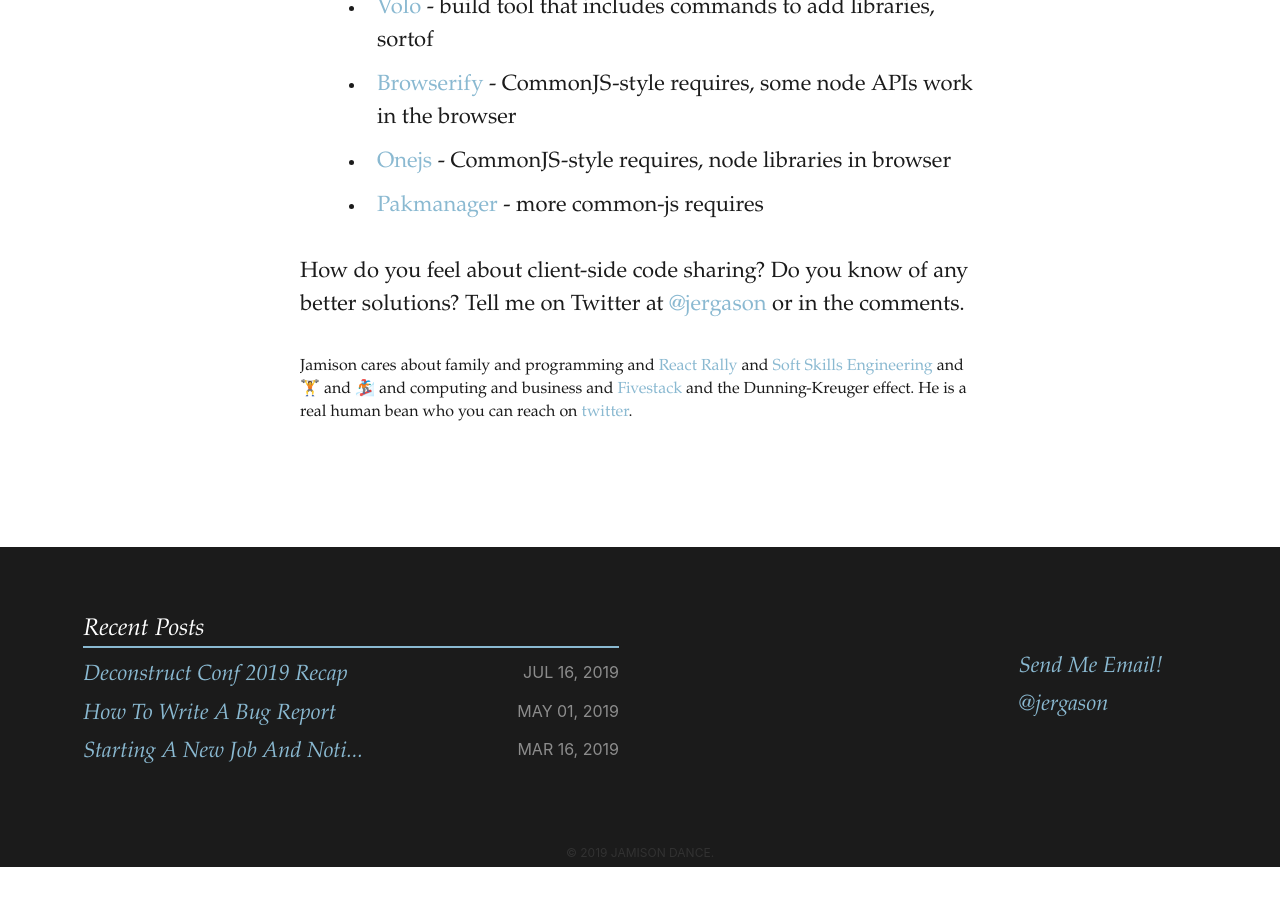
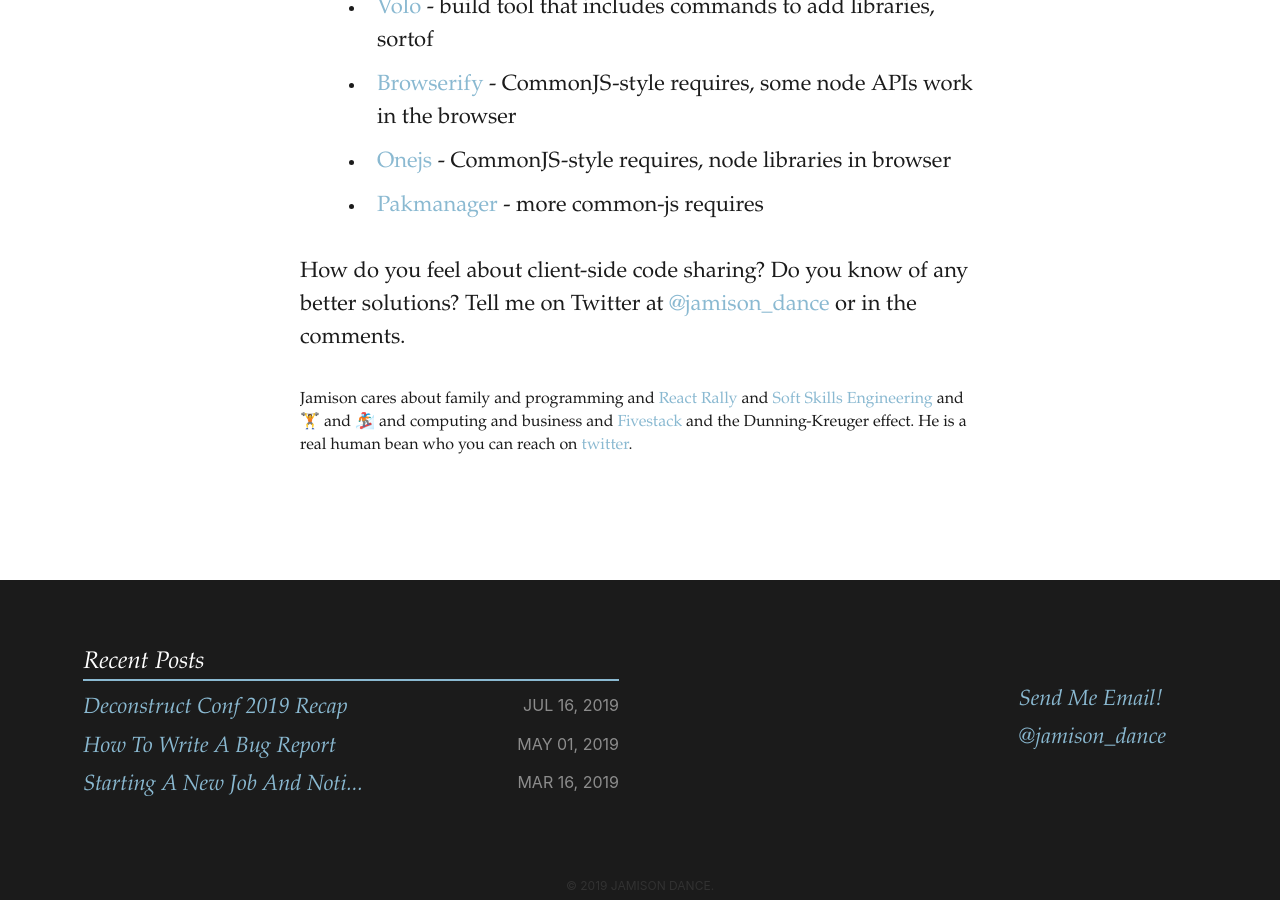
Before and after one commit to jergason/blorg, a Jekyll site: the page built from _posts/2012-06-21-browser-code-sharing-is-terribad.md, in a window 1280 px wide and 900 px high, scrolled down 4412 px. Built offline with Jekyll 4.4.1, drawn with Linux system fonts in a browser that asks for light colours; Markdown is read by kramdown in place of the engine named in the settings; comment, search, counter and statistics services are not loaded; before the commit the page ends 5279 px from its top, so only the background shows below that.

Commit message:
update twitter link

```diff
--- a/_config.yml
+++ b/_config.yml
@@ -6,11 +6,11 @@
 
 authors:
   jamison:
-    bio: "Jamison cares about family and programming and <a href=\"https://reactrally.com\">React Rally</a> and <a href=\"https://softskills.audio\">Soft Skills Engineering</a> and 🏋️ and 🏂 and computing and business and <a href=\"https://fivestack.computer\">Fivestack</a> and the Dunning-Kreuger effect. He is a real human bean who you can reach on <a href=\"https://twitter.com/jergason\">twitter</a>."
+    bio: "Jamison cares about family and programming and <a href=\"https://reactrally.com\">React Rally</a> and <a href=\"https://softskills.audio\">Soft Skills Engineering</a> and 🏋️ and 🏂 and computing and business and <a href=\"https://fivestack.computer\">Fivestack</a> and the Dunning-Kreuger effect. He is a real human bean who you can reach on <a href=\"https://twitter.com/jamison_dance\">twitter</a>."
     display_name: Jamison Dance
     gravatar: 6b3da28d67c0c30048665399688f0fdc
     email: hi@jamison.dance
-    twitter: jergason
+    twitter: jamison_dance
     github: jergason
 
 
@@ -18,7 +18,7 @@
 owner:
   name: Jamison Dance
   email: hi@jamison.dance
-  twitter: jergason
+  twitter: jamison_dance
   github: jergason
   disqus: jergason
   # Plug in your disqus shortname!
--- a/_posts/2012-06-21-browser-code-sharing-is-terribad.md
+++ b/_posts/2012-06-21-browser-code-sharing-is-terribad.md
@@ -53,7 +53,7 @@
 Linking to a GitHub repo has all of the same drawback as linking to
 `code.jquery.com`, but will also get you rate-limited.
 
-<blockquote class="twitter-tweet" data-in-reply-to="215962283627642880"><p>@<a href="https://twitter.com/jergason">jergason</a> we’re not a CDN (and you’ll see a perf hit in doing so). We rate limit you on those blob accesses, too.</p>&mdash; Zach Holman (@holman) <a href="https://twitter.com/holman/status/216150775620046849" data-datetime="2012-06-22T12:48:55+00:00">June 22, 2012</a></blockquote>
+<blockquote class="twitter-tweet" data-in-reply-to="215962283627642880"><p>@<a href="https://twitter.com/jamison_dance">jergason</a> we’re not a CDN (and you’ll see a perf hit in doing so). We rate limit you on those blob accesses, too.</p>&mdash; Zach Holman (@holman) <a href="https://twitter.com/holman/status/216150775620046849" data-datetime="2012-06-22T12:48:55+00:00">June 22, 2012</a></blockquote>
 <script src="//platform.twitter.com/widgets.js" charset="utf-8"></script>
 
 Dependencies are bad. Dependencies that depend on third-party services to
@@ -116,5 +116,5 @@
 
 
 How do you feel about client-side code sharing? Do you know of any better
-solutions? Tell me on Twitter at [@jergason](http://twitter.com/jergason) or
+solutions? Tell me on Twitter at [@jamison_dance](http://twitter.com/jamison_dance) or
 in the comments.
```
Also changed, not shown: _posts/2014-05-11-an-ember-canvas-component.md (+1 -1 lines), about.md (+1 -1 lines).
